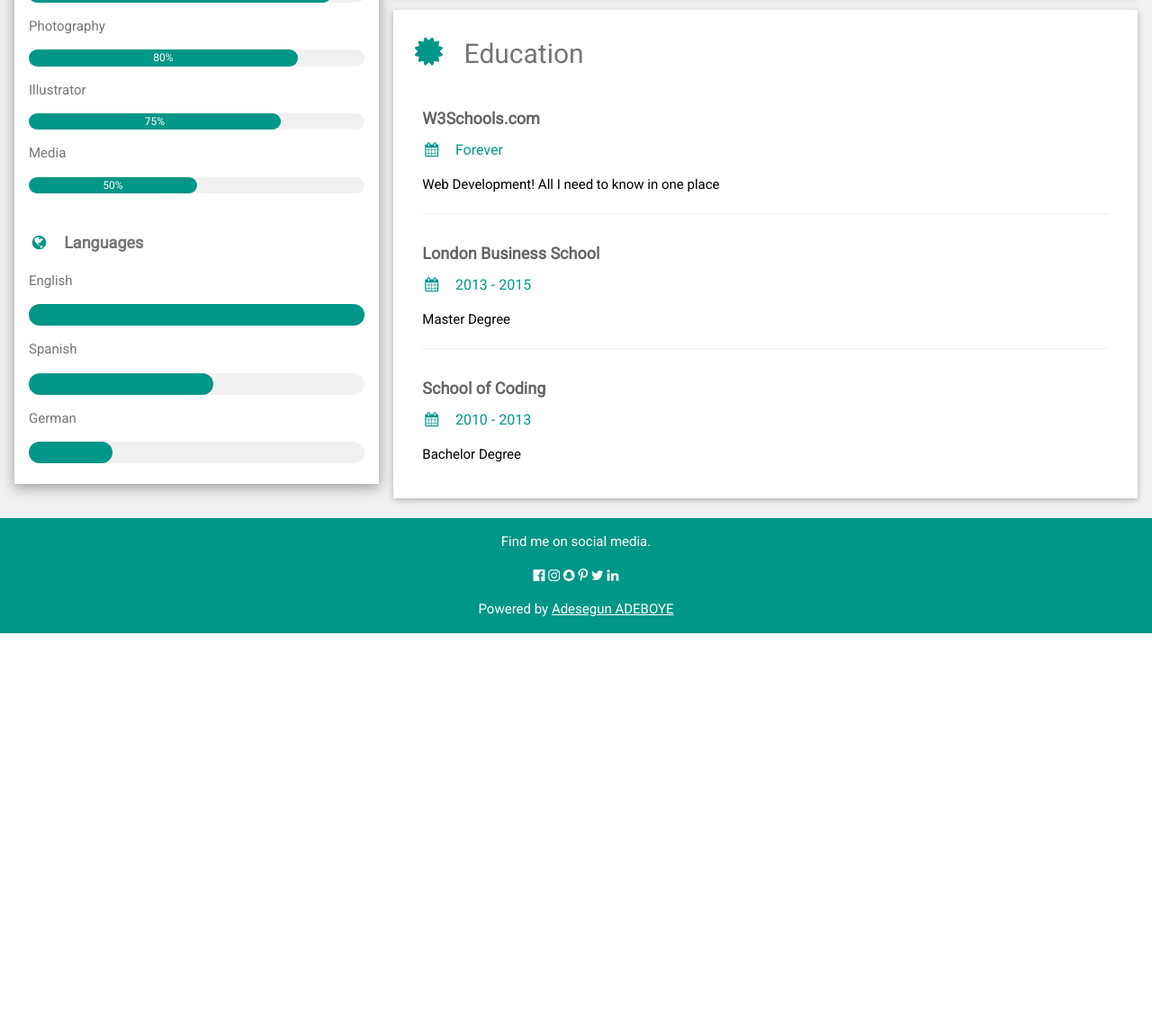
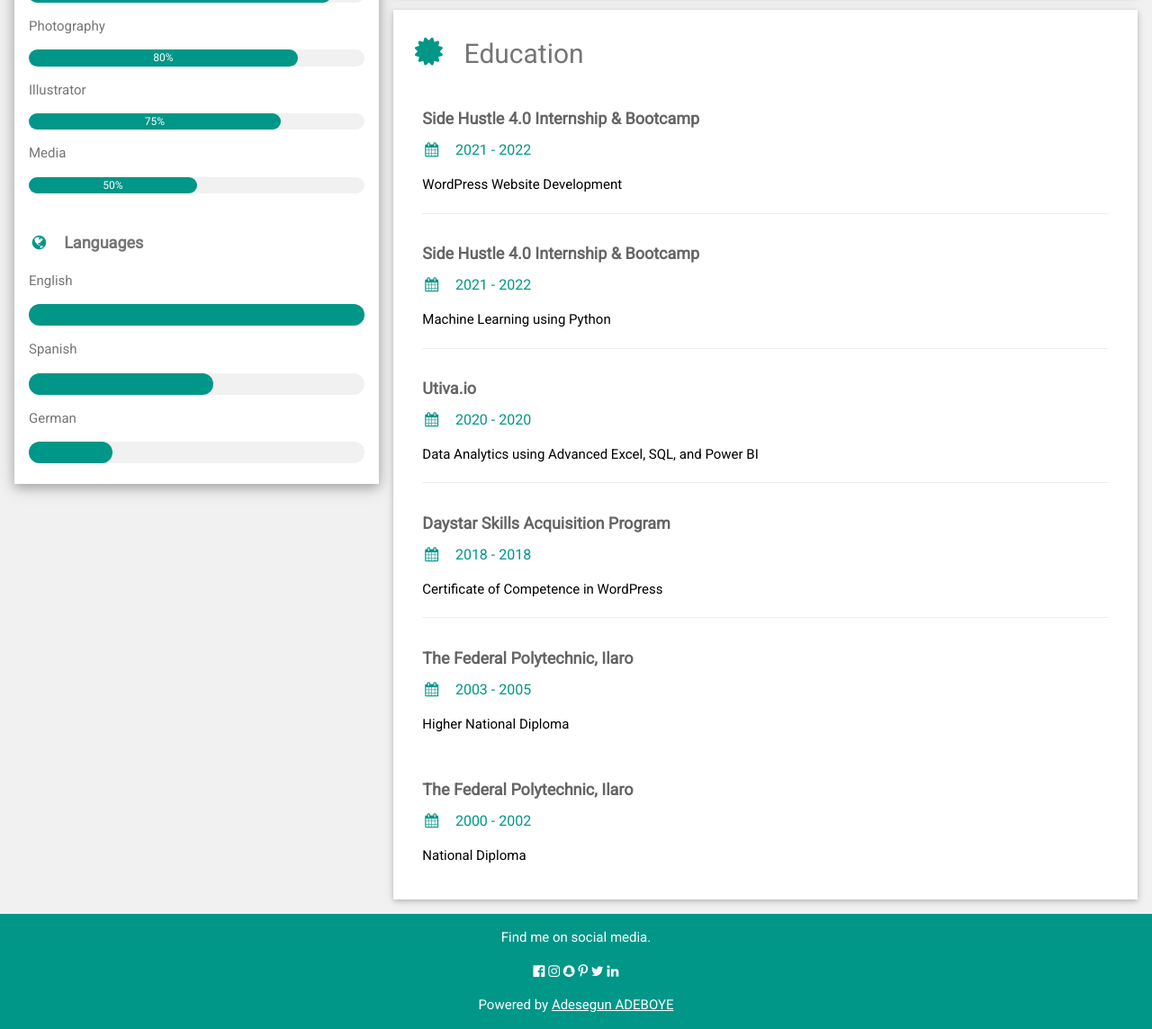
Before and after one commit to AdesegunAdesolaADEBOYE/RESUME, a Django app: page / in a window 1280 px wide. Shown: the part 609-1753 px from the top of the page at 90% size. Before the commit the page ends 1313 px from the top, so only its background shows below. Run offline with Django 4.2, Linux system fonts and the light colour scheme.

Commit message:
Updated oyebola.html

```diff
--- a/cv/templates/oyebola.html
+++ b/cv/templates/oyebola.html
@@ -101,23 +101,40 @@ html,body,h1,h2,h3,h4,h5,h6 {font-family: "Roboto", sans-serif}
       <div class="w3-container w3-card w3-white">
         <h2 class="w3-text-grey w3-padding-16"><i class="fa fa-certificate fa-fw w3-margin-right w3-xxlarge w3-text-teal"></i>Education</h2>
         <div class="w3-container">
-          <h5 class="w3-opacity"><b>W3Schools.com</b></h5>
-          <h6 class="w3-text-teal"><i class="fa fa-calendar fa-fw w3-margin-right"></i>Forever</h6>
-          <p>Web Development! All I need to know in one place</p>
+          <h5 class="w3-opacity"><b>Side Hustle 4.0 Internship & Bootcamp</b></h5>
+          <h6 class="w3-text-teal"><i class="fa fa-calendar fa-fw w3-margin-right"></i>2021 - 2022</h6>
+          <p>WordPress Website Development</p>
           <hr>
         </div>
         <div class="w3-container">
-          <h5 class="w3-opacity"><b>London Business School</b></h5>
-          <h6 class="w3-text-teal"><i class="fa fa-calendar fa-fw w3-margin-right"></i>2013 - 2015</h6>
-          <p>Master Degree</p>
+          <h5 class="w3-opacity"><b>Side Hustle 4.0 Internship & Bootcamp</b></h5>
+          <h6 class="w3-text-teal"><i class="fa fa-calendar fa-fw w3-margin-right"></i>2021 - 2022</h6>
+          <p>Machine Learning using Python</p>
           <hr>
         </div>
         <div class="w3-container">
-          <h5 class="w3-opacity"><b>School of Coding</b></h5>
-          <h6 class="w3-text-teal"><i class="fa fa-calendar fa-fw w3-margin-right"></i>2010 - 2013</h6>
-          <p>Bachelor Degree</p><br>
+          <h5 class="w3-opacity"><b>Utiva.io</b></h5>
+          <h6 class="w3-text-teal"><i class="fa fa-calendar fa-fw w3-margin-right"></i>2020 - 2020</h6>
+          <p>Data Analytics using Advanced Excel, SQL, and Power BI</p>
+          <hr>
         </div>
-      </div>
+        <div class="w3-container">
+          <h5 class="w3-opacity"><b>Daystar Skills Acquisition Program</b></h5>
+          <h6 class="w3-text-teal"><i class="fa fa-calendar fa-fw w3-margin-right"></i>2018 - 2018</h6>
+          <p>Certificate of Competence in WordPress</p>
+          <hr>
+        </div>
+        <div class="w3-container">
+          <h5 class="w3-opacity"><b>The Federal Polytechnic, Ilaro</b></h5>
+          <h6 class="w3-text-teal"><i class="fa fa-calendar fa-fw w3-margin-right"></i>2003 - 2005</h6>
+          <p>Higher National Diploma</p><br>
+        </div>
+        <div class="w3-container">
+        <h5 class="w3-opacity"><b>The Federal Polytechnic, Ilaro</b></h5>
+        <h6 class="w3-text-teal"><i class="fa fa-calendar fa-fw w3-margin-right"></i>2000 - 2002</h6>
+        <p>National Diploma</p><br>
+        </div>
+    </div>
 
     <!-- End Right Column -->
     </div>
```
